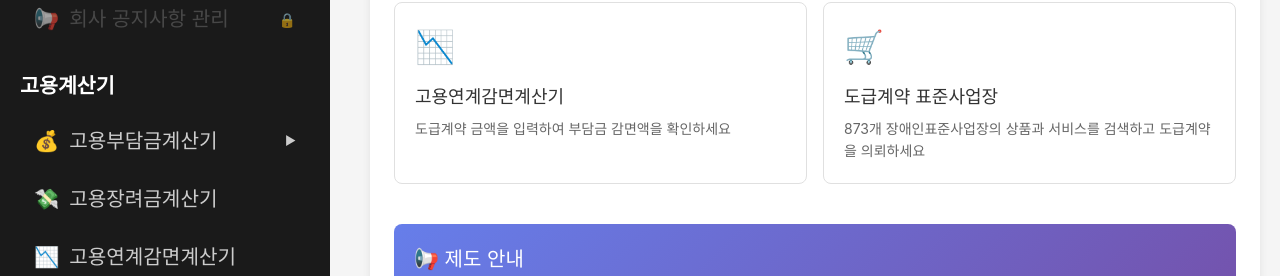
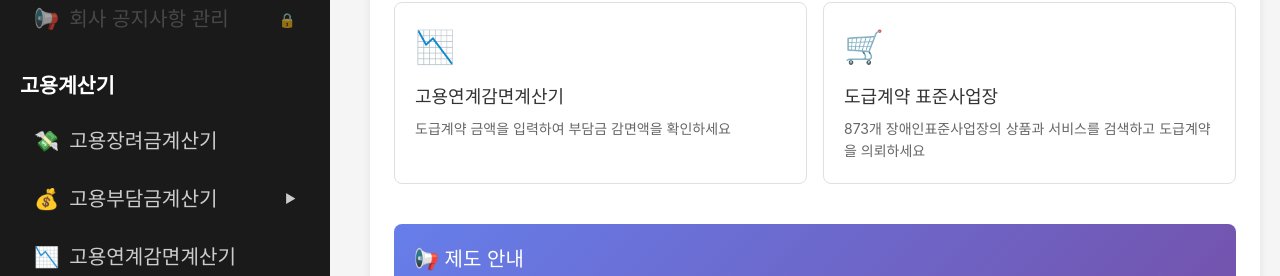
Before and after one commit to masolshop/jangpyosa, a Next.js app in the folder apps/web/: page / in a window 1280 px wide. Shown: the part 419-695 px from the top of the page. Built offline with nearby package versions, Linux system fonts and the light colour scheme.

Commit message:
사이드바 메뉴 순서 변경 - 고용장려금계산기를 고용부담금계산기 위로 이동

```diff
--- a/apps/web/src/components/Sidebar.tsx
+++ b/apps/web/src/components/Sidebar.tsx
@@ -210,6 +210,12 @@ export default function Sidebar() {
               고용계산기
             </div>
             <MenuItem
+              href="/calculators/incentive-annual"
+              label="고용장려금계산기"
+              icon="💸"
+              active={isActive("/calculators/incentive-annual")}
+            />
+            <MenuItem
               href="/calculators/levy-annual"
               label="고용부담금계산기"
               icon="💰"
@@ -218,12 +224,6 @@ export default function Sidebar() {
                 { href: "/calculators/levy", label: "간단부담금계산" },
                 { href: "/calculators/levy-annual", label: "월별부담금계산" },
               ]}
-            />
-            <MenuItem
-              href="/calculators/incentive-annual"
-              label="고용장려금계산기"
-              icon="💸"
-              active={isActive("/calculators/incentive-annual")}
             />
             <MenuItem
               href="/calculators/linkage"
```
